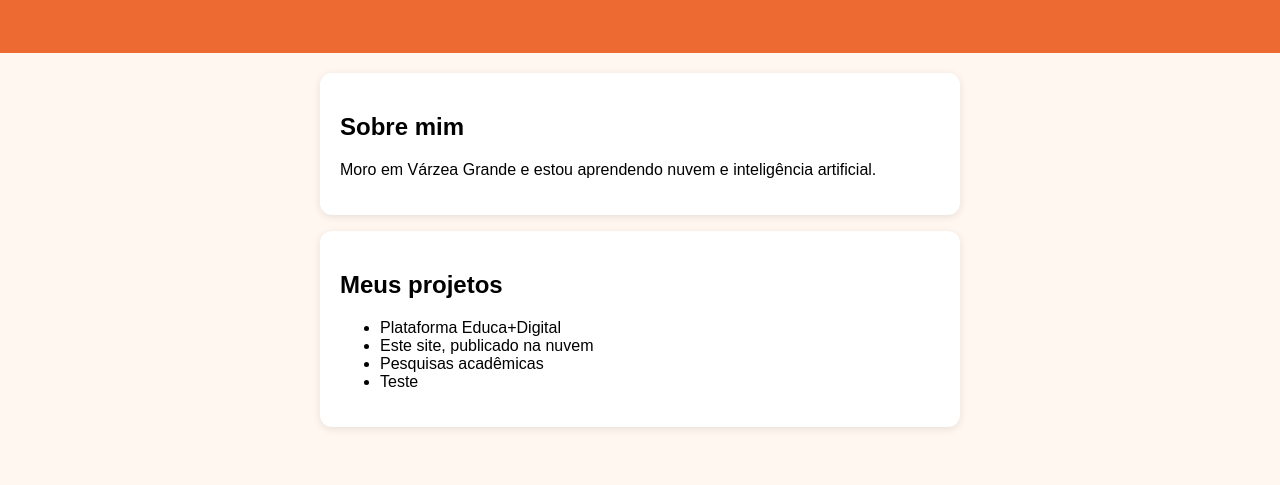
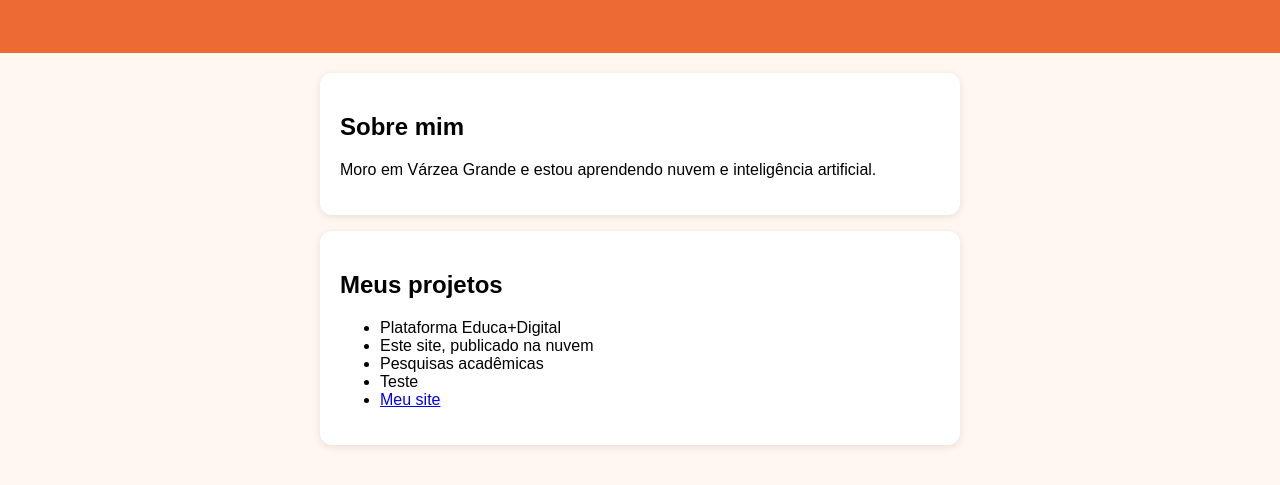
Before and after one commit to Kelvenot/repositorio-conecta-jovem, a plain HTML site: page index.html in a window 1280 px wide. Shown: the part 141-626 px from the top of the page. Drawn offline with Linux system fonts and the light colour scheme.

Commit message:
Add link to YouTube in index.html

```diff
--- a/index.html
+++ b/index.html
@@ -50,6 +50,7 @@
         <li>Este site, publicado na nuvem</li>
         <li>Pesquisas acadêmicas</li>
         <li>Teste</li>
+        <li><a href="https://www.youtube.com/watch?v=dQw4w9WgXcQ">Meu site</a></li>
       </ul>
     </section>
   </main>
```
